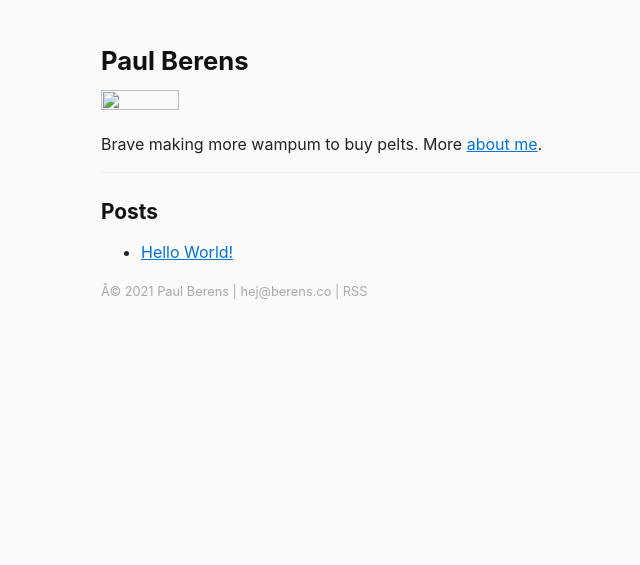
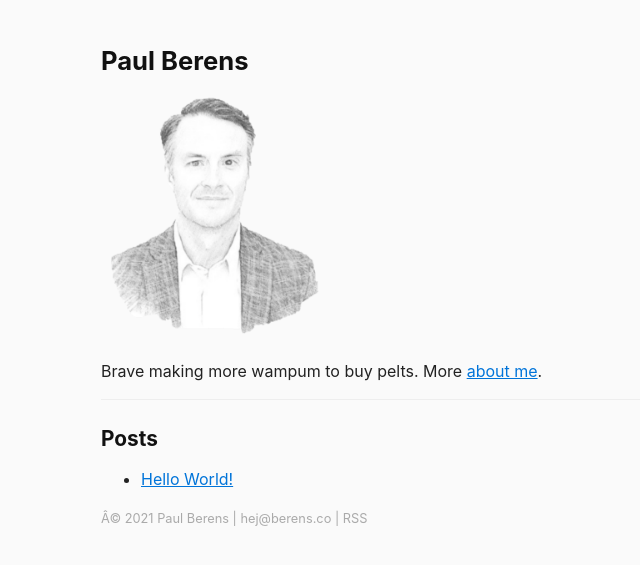
Before and after one commit to berensp/berensp.github.io, a Jekyll site: the page built from index.md, in a window 1280 px wide. Shown: the top 565 px of the page, without its empty margins (219-859 px from the left). Built offline with Jekyll 4.4.1, drawn with Linux system fonts in a browser that asks for light colours; nearby versions of some CDN libraries.

Commit message:
more file movin
and updating of image locations in html

```diff
--- a/index.md
+++ b/index.md
@@ -1,6 +1,6 @@
 ---
 layout: home
 ---
-<img src="/assets/pmb.sketch.png" width="35%" height="35%">
+<img src="/assets/images/pmb.sketch.png" width="35%" height="35%">
 
 Brave making more wampum to buy pelts. More [about me](/about/).
```
Also changed, not shown: minn.md (+1 -1 lines), assets/images/family/lisa.matthias.2020.07.18.jpg (renamed from assets/family/lisa.matthias.2020.07.18.jpg), assets/images/family/mjb.on.new.deck.jpg (renamed from assets/family/mjb.on.new.deck.jpg), assets/images/family/pete.kate.wedding.jpg (renamed from assets/family/pete.kate.wedding.jpg), 1 other file.
